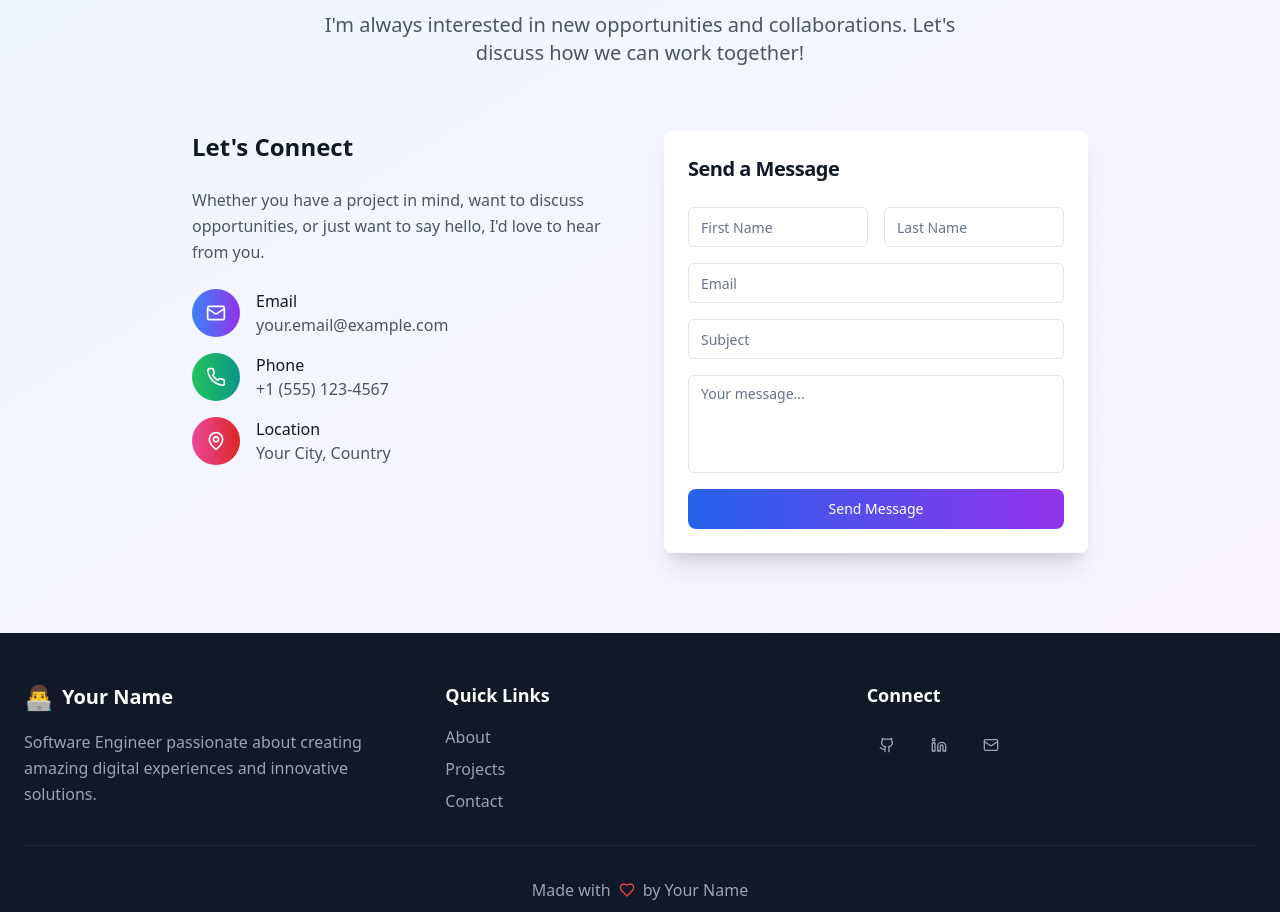
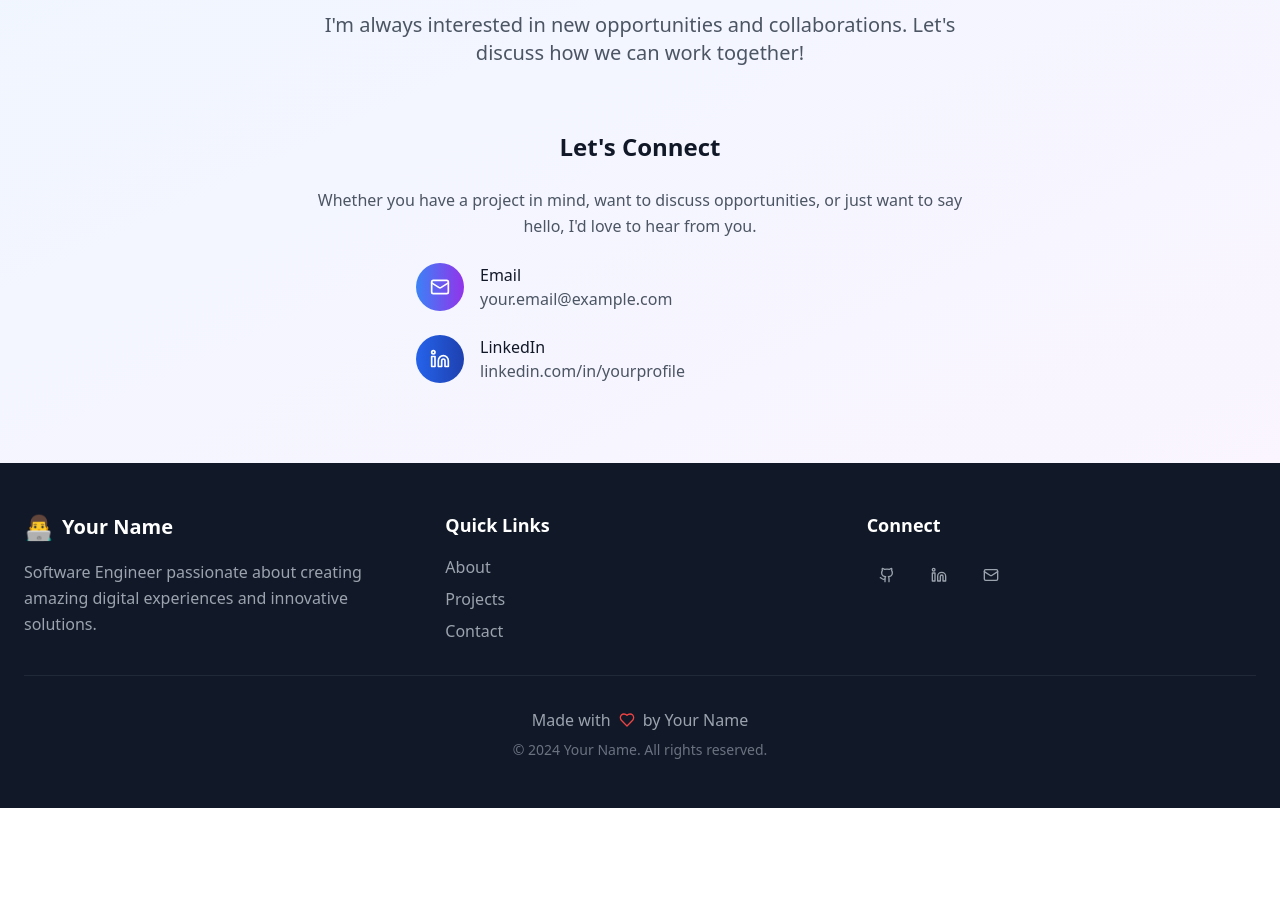
Before and after one commit to davidladeji/portfolio, a React (Vite) app: page / in a window 1280 px wide. Shown: the part 2580-3492 px from the top of the page. After the commit the page ends 3388 px from the top, so only its background shows below. Built offline with nearby package versions, Linux system fonts and the light colour scheme.

Commit message:
Remove contact details and form
Remove phone number, location, and the "Send a Message" form from the contact section. Add a LinkedIn profile link.

```diff
--- a/src/components/Contact.tsx
+++ b/src/components/Contact.tsx
@@ -1,17 +1,8 @@
 
-import { Button } from '@/components/ui/button';
-import { Input } from '@/components/ui/input';
-import { Textarea } from '@/components/ui/textarea';
 import { Card, CardContent, CardHeader, CardTitle } from '@/components/ui/card';
-import { Mail, MapPin, Phone } from 'lucide-react';
+import { Mail, Linkedin } from 'lucide-react';
 
 const Contact = () => {
-  const handleSubmit = (e: React.FormEvent) => {
-    e.preventDefault();
-    // Handle form submission here
-    console.log('Form submitted');
-  };
-
   return (
     <section id="contact" className="py-20 bg-gradient-to-br from-blue-50 to-purple-50">
       <div className="container mx-auto px-6">
@@ -25,15 +16,15 @@ const Contact = () => {
           </p>
         </div>
 
-        <div className="grid md:grid-cols-2 gap-12 max-w-4xl mx-auto">
+        <div className="max-w-2xl mx-auto">
           <div className="space-y-6">
-            <h3 className="text-2xl font-bold text-gray-900">Let's Connect</h3>
-            <p className="text-gray-600 leading-relaxed">
+            <h3 className="text-2xl font-bold text-gray-900 text-center">Let's Connect</h3>
+            <p className="text-gray-600 leading-relaxed text-center">
               Whether you have a project in mind, want to discuss opportunities,
               or just want to say hello, I'd love to hear from you.
             </p>
 
-            <div className="space-y-4">
+            <div className="space-y-6 max-w-md mx-auto">
               <div className="flex items-center space-x-4">
                 <div className="w-12 h-12 bg-gradient-to-r from-blue-500 to-purple-600 rounded-full flex items-center justify-center">
                   <Mail className="h-5 w-5 text-white" />
@@ -45,53 +36,16 @@ const Contact = () => {
               </div>
 
               <div className="flex items-center space-x-4">
-                <div className="w-12 h-12 bg-gradient-to-r from-green-500 to-teal-600 rounded-full flex items-center justify-center">
-                  <Phone className="h-5 w-5 text-white" />
+                <div className="w-12 h-12 bg-gradient-to-r from-blue-600 to-blue-800 rounded-full flex items-center justify-center">
+                  <Linkedin className="h-5 w-5 text-white" />
                 </div>
                 <div>
-                  <p className="font-medium text-gray-900">Phone</p>
-                  <p className="text-gray-600">+1 (555) 123-4567</p>
-                </div>
-              </div>
-
-              <div className="flex items-center space-x-4">
-                <div className="w-12 h-12 bg-gradient-to-r from-pink-500 to-red-600 rounded-full flex items-center justify-center">
-                  <MapPin className="h-5 w-5 text-white" />
-                </div>
-                <div>
-                  <p className="font-medium text-gray-900">Location</p>
-                  <p className="text-gray-600">Your City, Country</p>
+                  <p className="font-medium text-gray-900">LinkedIn</p>
+                  <p className="text-gray-600">linkedin.com/in/yourprofile</p>
                 </div>
               </div>
             </div>
           </div>
-
-          <Card className="bg-white shadow-xl border-0">
-            <CardHeader>
-              <CardTitle className="text-xl font-bold text-gray-900">Send a Message</CardTitle>
-            </CardHeader>
-            <CardContent>
-              <form onSubmit={handleSubmit} className="space-y-4">
-                <div className="grid grid-cols-2 gap-4">
-                  <Input placeholder="First Name" className="border-gray-200" />
-                  <Input placeholder="Last Name" className="border-gray-200" />
-                </div>
-                <Input placeholder="Email" type="email" className="border-gray-200" />
-                <Input placeholder="Subject" className="border-gray-200" />
-                <Textarea
-                  placeholder="Your message..."
-                  rows={4}
-                  className="border-gray-200 resize-none"
-                />
-                <Button
-                  type="submit"
-                  className="w-full bg-gradient-to-r from-blue-600 to-purple-600 hover:from-blue-700 hover:to-purple-700 text-white py-3 rounded-lg transition-all duration-300"
-                >
-                  Send Message
-                </Button>
-              </form>
-            </CardContent>
-          </Card>
         </div>
       </div>
     </section>
```
